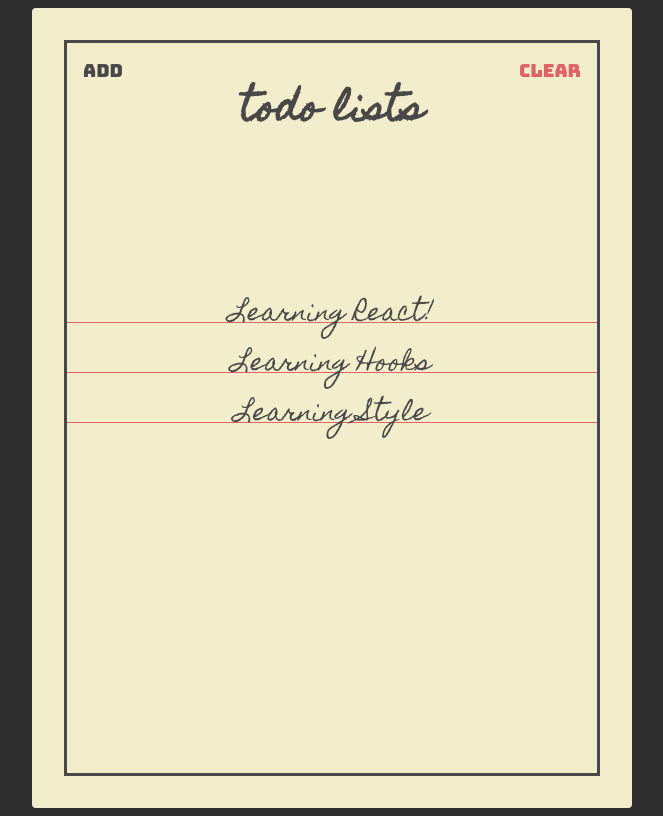
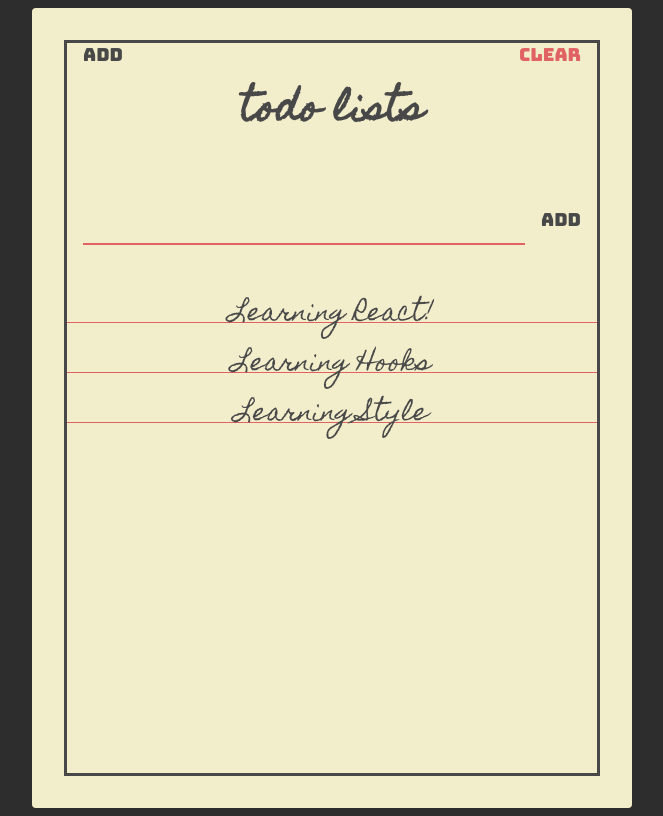
Before and after one commit to romanbatavi/react-todolist, a React (Create React App) app: page / in a window 1280 px wide. Shown: the whole page, without its empty margins (308-971 px from the left). Built offline with nearby package versions, Linux system fonts and the light colour scheme.

Commit message:
implement layout todoform

```diff
--- a/src/components/button/button.styles.js
+++ b/src/components/button/button.styles.js
@@ -24,7 +24,7 @@ export const button = ({ color, align, theme }) => {
     text-align: ${align};
 
     /* width: 24%; */
-    padding: 16px;
+    padding: 0 16px;
     cursor: pointer;
     background: unset;
     border: unset;
--- a/src/components/todoform/TodoForm.jsx
+++ b/src/components/todoform/TodoForm.jsx
@@ -6,6 +6,9 @@ import { jsx } from "@emotion/react";
 import PropTypes from "prop-types";
 // import styles from "./todoform.module.css";
 import * as styles from "./todoform.styles";
+import Container from "../../layout/Container";
+import Item from "../../layout/Item";
+import Button from "../button/Button";
 
 const TodoForm = ({ addTodo, showAdd }) => {
   const [value, setValue] = React.useState("");
@@ -29,17 +32,24 @@ const TodoForm = ({ addTodo, showAdd }) => {
     setValue("");
   };
 
-  if (showAdd) {
+  if (!showAdd) {
     return (
-      <section css={styles.add}>
-        <form css={styles.addForm} onSubmit={handleFormSubmit}>
+      <section className="todoform-component">
+        <form onSubmit={handleFormSubmit}>
+          <Container alignItems="flex-start">
+            <Item flex={1} padding="0 0 0 16px">
               <input
                 type="text"
                 css={styles.addInput({ theme })}
                 value={value}
                 onChange={(e) => setValue(e.target.value)}
               />
-          <button css={styles.addBtn({ theme })}>Add</button>
+            </Item>
+            <Item>
+              {/* <button css={styles.addBtn({ theme })}>Add</button> */}
+              <Button text="Add" />
+            </Item>
+          </Container>
         </form>
       </section>
     );
--- a/src/components/todoform/todoform.styles.js
+++ b/src/components/todoform/todoform.styles.js
@@ -1,40 +1,41 @@
 import { css } from "@emotion/react";
 
-export const add = () =>
-  css`
-    padding: 16px;
-  `;
+// export const add = () =>
+//   css`
+//     padding: 16px;
+//   `;
 
-export const addForm = () =>
-  css`
-    display: flex;
-    align-items: flex-start;
-  `;
+// export const addForm = () =>
+//   css`
+//     display: flex;
+//     align-items: flex-start;
+//   `;
 
 export const addInput = ({ theme }) =>
   css`
     background: unset;
     border: unset;
-    padding: 0.64px;
-    flex: 1;
-    border-bottom: 1px solid ${theme.color.primary.red};
+    padding: 0 64px;
+    width: 100%;
+    /* flex: 1; */
+    border-bottom: 2px solid ${theme.color.primary.red};
     outline: unset;
     font-family: "Homemade Apple", sans-serif;
     font-size: 16px;
     text-transform: lowercase;
   `;
 
-export const addBtn = ({ theme }) =>
-  css`
-    font-size: 1.8rem;
-    font-family: "Bungee", sans-serif;
-    padding: 16px;
-    padding-right: unset;
-    cursor: pointer;
-    background: unset;
-    border: unset;
-    outline: unset;
-    &:active {
-      text-shadow: 1px 1px 2px ${theme.color.primary.black};
-    }
-  `;
+// export const addBtn = ({ theme }) =>
+//   css`
+//     font-size: 1.8rem;
+//     font-family: "Bungee", sans-serif;
+//     padding: 16px;
+//     padding-right: unset;
+//     cursor: pointer;
+//     background: unset;
+//     border: unset;
+//     outline: unset;
+//     &:active {
+//       text-shadow: 1px 1px 2px ${theme.color.primary.black};
+//     }
+//   `;
--- a/src/layout/Item.jsx
+++ b/src/layout/Item.jsx
@@ -4,18 +4,24 @@
 import { jsx, css } from "@emotion/react";
 import PropTypes from "prop-types";
 
-const Item = ({ children, flex, align }) => {
+const Item = ({ children, flex, align, padding }) => {
   return (
     <div
       className="flex-item"
       css={css`
         flex: ${flex};
         text-align: ${align};
+        padding: ${padding};
       `}
     >
       {children}
     </div>
   );
+};
+
+Item.defaultProps = {
+  align: "left",
+  padding: "unset"
 };
 
 Item.PropTypes = {
@@ -24,7 +30,8 @@ Item.PropTypes = {
     PropTypes.node
   ]),
   flex: PropTypes.oneOfType([PropTypes.number, PropTypes.string]),
-  align: PropTypes.oneOf(["center", "left", "right", "justify"])
+  align: PropTypes.oneOf(["center", "left", "right", "justify"]),
+  padding: PropTypes.string
 };
 
 export default Item;
```
Lines whose indentation alone changed are shown as unchanged.
